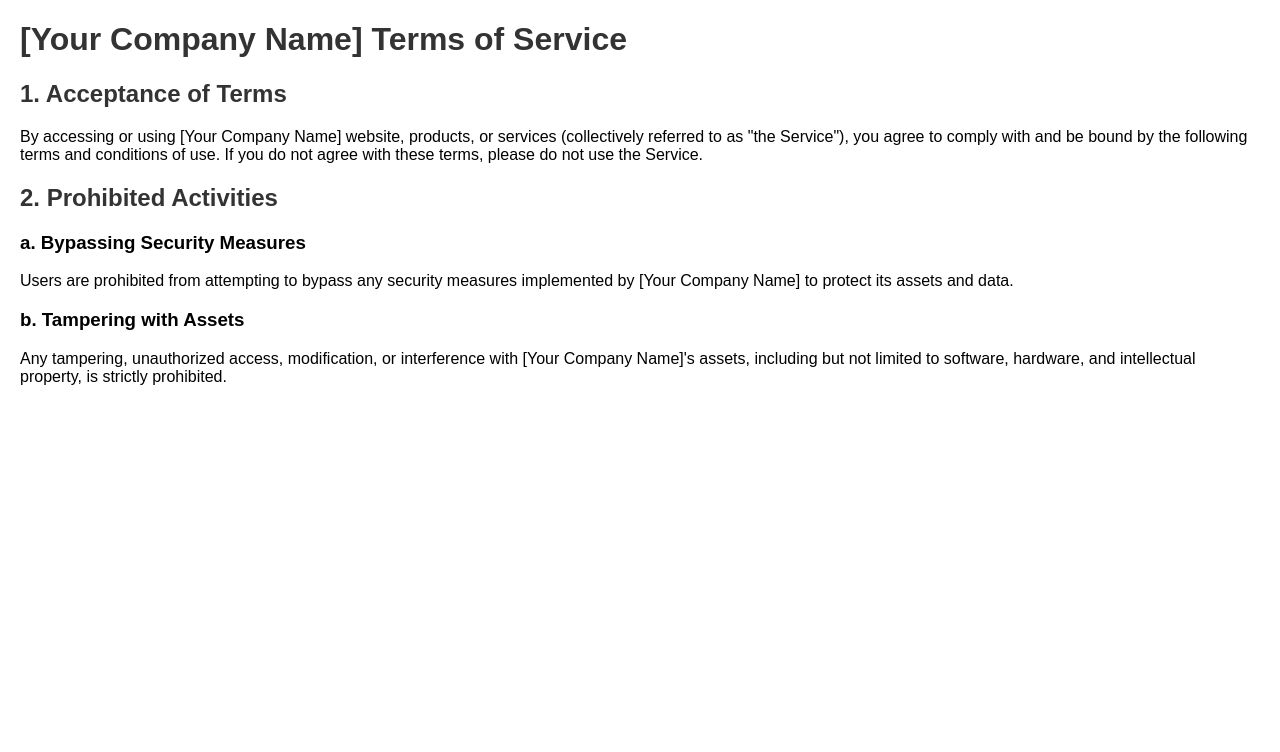
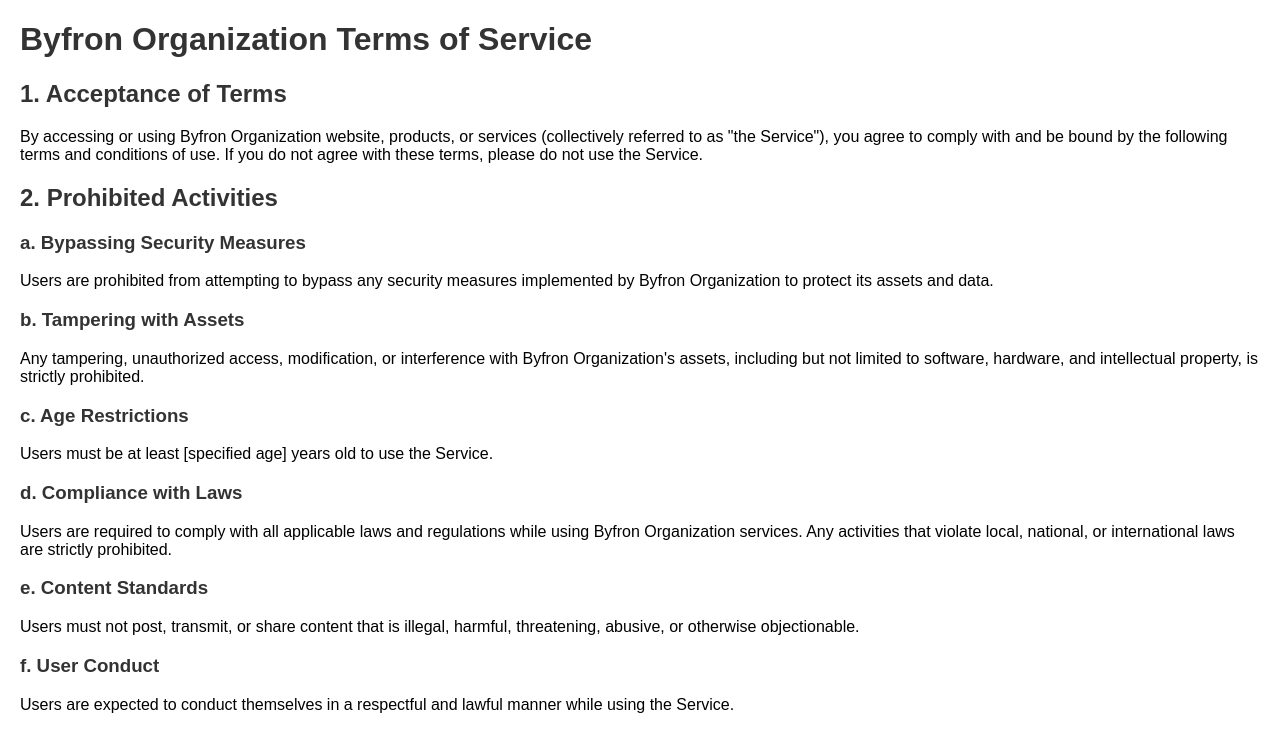
Before and after one commit to VainSolutions-Kiitty/Byfron, a plain HTML site: page public/TOS.html in a window 1280 px wide. Drawn offline with Linux system fonts and the light colour scheme.

Commit message:
Update TOS.html

```diff
--- a/public/TOS.html
+++ b/public/TOS.html
@@ -3,13 +3,13 @@
 <head>
     <meta charset="UTF-8">
     <meta name="viewport" content="width=device-width, initial-scale=1.0">
-    <title>[Your Company Name] Terms of Service</title>
+    <title>Byfron Organization Terms of Service</title>
     <style>
         body {
             font-family: Arial, sans-serif;
             margin: 20px;
         }
-        h1, h2 {
+        h1, h2, h3 {
             color: #333;
         }
         section {
@@ -19,12 +19,12 @@
 </head>
 <body>
 
-    <h1>[Your Company Name] Terms of Service</h1>
+    <h1>Byfron Organization Terms of Service</h1>
 
     <section>
         <h2>1. Acceptance of Terms</h2>
         <p>
-            By accessing or using [Your Company Name] website, products, or services (collectively referred to as "the Service"),
+            By accessing or using Byfron Organization website, products, or services (collectively referred to as "the Service"),
             you agree to comply with and be bound by the following terms and conditions of use. If you do not agree with these terms,
             please do not use the Service.
         </p>
@@ -34,12 +34,29 @@
         <h2>2. Prohibited Activities</h2>
         <h3>a. Bypassing Security Measures</h3>
         <p>
-            Users are prohibited from attempting to bypass any security measures implemented by [Your Company Name] to protect its assets and data.
+            Users are prohibited from attempting to bypass any security measures implemented by Byfron Organization to protect its assets and data.
         </p>
         <h3>b. Tampering with Assets</h3>
         <p>
-            Any tampering, unauthorized access, modification, or interference with [Your Company Name]'s assets, including but not limited
+            Any tampering, unauthorized access, modification, or interference with Byfron Organization's assets, including but not limited
             to software, hardware, and intellectual property, is strictly prohibited.
+        </p>
+        <h3>c. Age Restrictions</h3>
+        <p>
+            Users must be at least [specified age] years old to use the Service.
+        </p>
+        <h3>d. Compliance with Laws</h3>
+        <p>
+            Users are required to comply with all applicable laws and regulations while using Byfron Organization services. Any activities
+            that violate local, national, or international laws are strictly prohibited.
+        </p>
+        <h3>e. Content Standards</h3>
+        <p>
+            Users must not post, transmit, or share content that is illegal, harmful, threatening, abusive, or otherwise objectionable.
+        </p>
+        <h3>f. User Conduct</h3>
+        <p>
+            Users are expected to conduct themselves in a respectful and lawful manner while using the Service.
         </p>
     </section>
 
```
